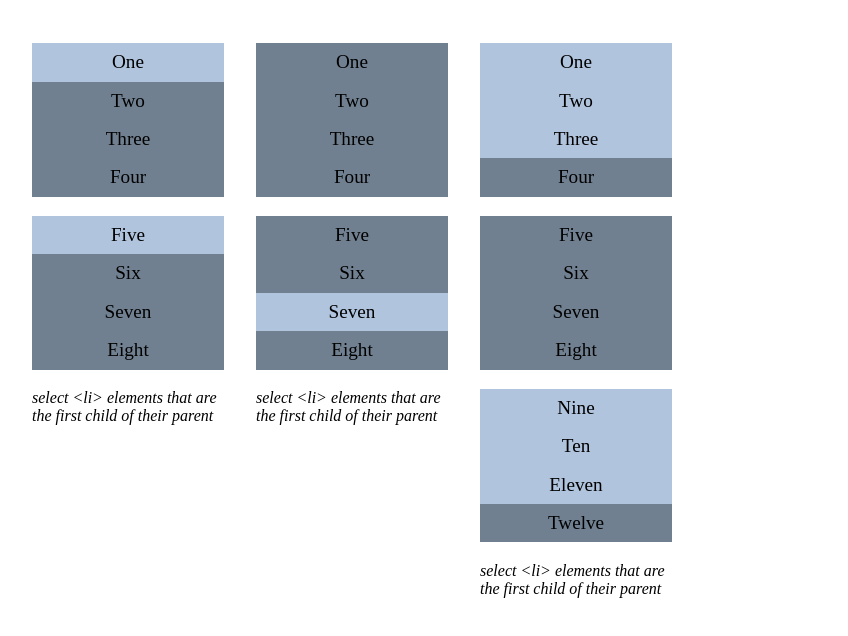
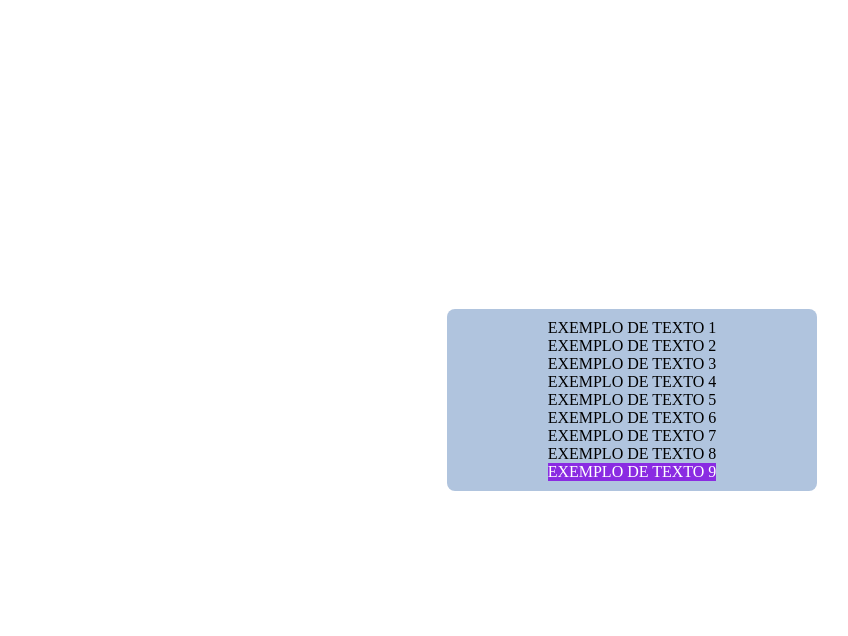
Before and after one commit to gabrielvieira-web/meus-estudos, a plain HTML site: page html-css/pseudo-elemento/pseudo-elemento.html in a window 1280 px wide. Shown: the whole page, without its empty margins (8-856 px from the left). Drawn offline with Linux system fonts and the light colour scheme.

Commit message:
exercicio finalizado

```diff
--- a/html-css/pseudo-elemento/pseudo-elemento.html
+++ b/html-css/pseudo-elemento/pseudo-elemento.html
@@ -8,59 +8,16 @@
     <link rel="stylesheet" href="style.css">
 </head>
 <body>
-    <div class="one">
-        <ul>
-            <li>One</li>
-            <li>Two</li>
-            <li>Three</li>
-            <li>Four</li>
-        </ul>
-        <ol>
-            <li>Five</li>
-            <li>Six</li>
-            <li>Seven</li>
-            <li>Eight</li>
-        </ol>
-        <i>select &lt;li&gt; elements that are the first child of their parent</i>
-    </div>
-
-    <div class="two">
-        <ul>
-            <li>One</li>
-            <li>Two</li>
-            <li>Three</li>
-            <li>Four</li>
-        </ul>
-
-        <ol>
-            <li>Five</li>
-            <li>Six</li>
-            <li>Seven</li>
-            <li>Eight</li>
-        </ol>
-        <i>select &lt;li&gt; elements that are the first child of their parent</i>
-    </div>
-
-    <div class="three">
-        <ul>
-            <li>One</li>
-            <li>Two</li>
-            <li>Three</li>
-            <li>Four</li>
-        </ul>
-        <ol>
-            <li>Five</li>
-            <li>Six</li>
-            <li>Seven</li>
-            <li>Eight</li>
-        </ol>
-        <ul>
-            <li>Nine</li>
-            <li>Ten</li>
-            <li>Eleven</li>
-            <li>Twelve</li>
-        </ul>
-        <i>select &lt;li&gt; elements that are the first child of their parent</i>
-    </div>
+    <article>
+        <div>EXEMPLO DE TEXTO 1</div>
+        <div>EXEMPLO DE TEXTO 2</div>
+        <div>EXEMPLO DE TEXTO 3</div>
+        <div>EXEMPLO DE TEXTO 4</div>
+        <div>EXEMPLO DE TEXTO 5</div>
+        <div>EXEMPLO DE TEXTO 6</div>
+        <div>EXEMPLO DE TEXTO 7</div>
+        <div>EXEMPLO DE TEXTO 8</div>
+        <div>EXEMPLO DE TEXTO 9</div>
+    </article>
 </body>
 </html>
--- a/html-css/pseudo-elemento/style.css
+++ b/html-css/pseudo-elemento/style.css
@@ -1,48 +1,37 @@
 @charset "UTF-8";
 
 * {
+    margin: 0;
     padding: 0;
 }
 
 body {
-    padding: 1em 2em;
+    display: flex;
+    justify-content: center;
+    align-items: center;
+
+    height: 100vh;
 }
 
-ul, ol {
-    text-align: center;
-    line-height: 2;
-    background-color: slategrey;
-    list-style: none;
-    font-size: 1.2em;
+article {
+    display: flex;
+    flex-direction: column;
+    align-items: center;
+    background-color: lightsteelblue;
+    width: 350px;
+    padding: 10px;
+    border-radius: 8px;
 }
 
-div {
-    width: 12em;
-    float: left;
-    margin-right: 2em;
+p {
+    margin: 20px 0;
 }
 
-hr {
-    clear: both;
-    padding-top: 1em;
-    border: 0;
-    border-bottom: 1px solid grey;
+
+
+
+
+div:last-child {
+    background-color: blueviolet;
+    color: white;
 }
-
-div::before {
-    font-family: monospace;
-    white-space: nowrap;
-    font-size: 12px;
-}
-
-.one li:nth-child(1) {
-    background-color: lightsteelblue;
-}
-
-.two :nth-child(2) :nth-child(3) {
-    background-color: lightsteelblue;
-}
-
-.three :nth-child(odd) :nth-child(-n+3) {
-    background-color: lightsteelblue;
-}
```
